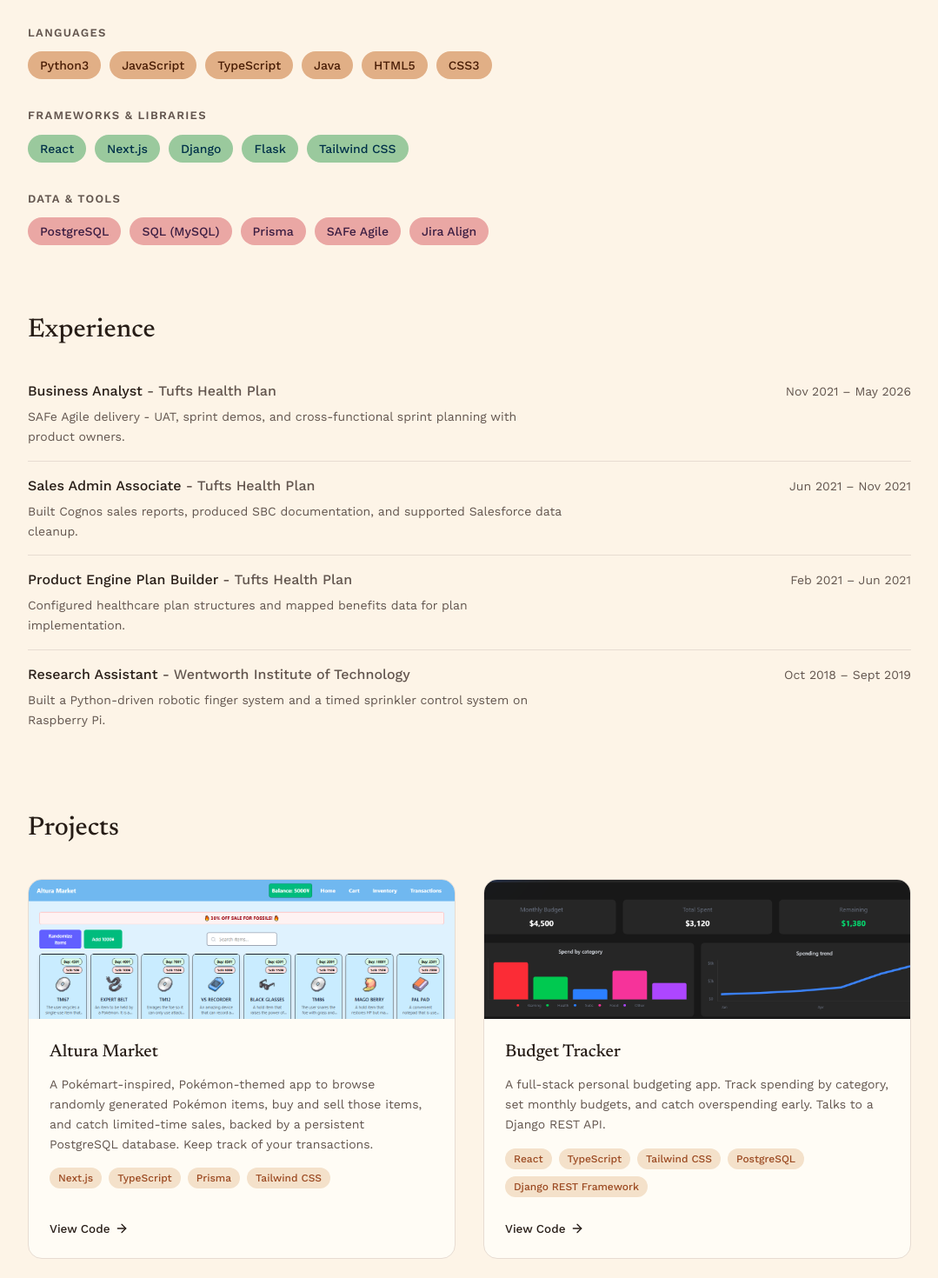
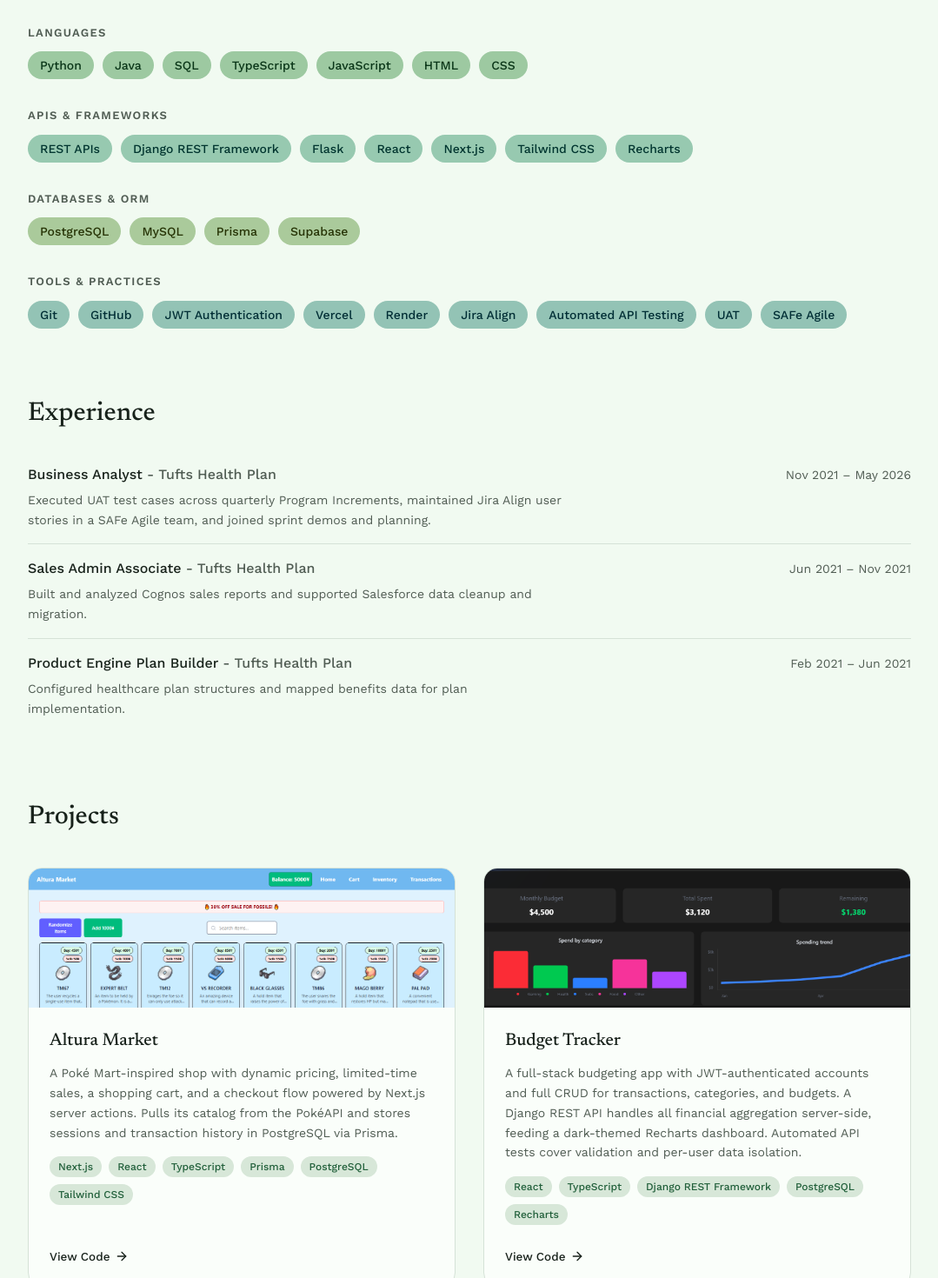
Before and after one commit to parekhr/portfolio, a React (Vite) app: page / in a window 1280 px wide. Shown: the part 580-2050 px from the top of the page at 87% size, without its empty margins (100-1179 px from the left). Built offline with nearby package versions, Linux system fonts and the light colour scheme.

Commit message:
Updated Projects, skills, and experience. Changed color theme to green

```diff
--- a/src/components/Footer.jsx
+++ b/src/components/Footer.jsx
@@ -10,7 +10,7 @@ function Footer() {
   return (
     <footer
       id="contact"
-      className="scroll-mt-8 border-t-[1.5px] border-border bg-[oklch(93%_0.022_75)]"
+      className="scroll-mt-8 border-t-[1.5px] border-border bg-[oklch(93.5%_0.022_145)]"
     >
       <div className="mx-auto max-w-[1080px] px-8 py-8 md:py-10">
         <div className="flex flex-col items-start justify-between gap-5 md:flex-row md:items-center">
--- a/src/components/Hero.jsx
+++ b/src/components/Hero.jsx
@@ -48,7 +48,7 @@ function Hero() {
                 'radial-gradient(circle at 32% 28%, color-mix(in oklch, var(--color-accent) 30%, transparent), transparent 70%)',
             }}
           />
-          <div className="relative h-[240px] w-[240px] overflow-hidden rounded-full border border-border shadow-[0_24px_48px_-24px_rgba(60,40,20,0.4)]">
+          <div className="relative h-[240px] w-[240px] overflow-hidden rounded-full border border-border shadow-[0_24px_48px_-24px_rgba(20,55,35,0.4)]">
             <img
               src={profilePhoto}
               alt="Ryan Parekh"
--- a/src/components/ProjectCard.jsx
+++ b/src/components/ProjectCard.jsx
@@ -4,7 +4,7 @@ function ProjectCard({ project, variant = 0 }) {
   const { name, description, tags, repoUrl, liveUrl, image } = project
 
   return (
-    <div className="group relative flex flex-col overflow-hidden rounded-2xl border-[1.5px] border-border bg-surface text-text transition-all duration-200 hover:-translate-y-1.5 hover:border-accent hover:shadow-[0_20px_40px_-20px_rgba(60,40,20,0.35)]">
+    <div className="group relative flex flex-col overflow-hidden rounded-2xl border-[1.5px] border-border bg-surface text-text transition-all duration-200 hover:-translate-y-1.5 hover:border-accent hover:shadow-[0_20px_40px_-20px_rgba(20,55,35,0.35)]">
       {(liveUrl || repoUrl) && (
         <a
           href={liveUrl || repoUrl}
@@ -98,6 +98,7 @@ function ProjectCard({ project, variant = 0 }) {
           ))}
         </div>
 
+        {repoUrl && (
           <div className="mt-auto flex items-center gap-5 pt-3.5 text-[13.5px] font-medium">
             <a
               href={repoUrl}
@@ -109,6 +110,7 @@ function ProjectCard({ project, variant = 0 }) {
               <ArrowRightIcon className="transition-transform duration-200 group-hover/link:translate-x-1" />
             </a>
           </div>
+        )}
       </div>
     </div>
   )
--- a/src/data/experience.js
+++ b/src/data/experience.js
@@ -4,14 +4,14 @@ const experience = [
     company: 'Tufts Health Plan',
     dates: 'Nov 2021 – May 2026',
     description:
-      'SAFe Agile delivery - UAT, sprint demos, and cross-functional sprint planning with product owners.',
+      'Executed UAT test cases across quarterly Program Increments, maintained Jira Align user stories in a SAFe Agile team, and joined sprint demos and planning.',
   },
   {
     title: 'Sales Admin Associate',
     company: 'Tufts Health Plan',
     dates: 'Jun 2021 – Nov 2021',
     description:
-      'Built Cognos sales reports, produced SBC documentation, and supported Salesforce data cleanup.',
+      'Built and analyzed Cognos sales reports and supported Salesforce data cleanup and migration.',
   },
   {
     title: 'Product Engine Plan Builder',
@@ -20,13 +20,6 @@ const experience = [
     description:
       'Configured healthcare plan structures and mapped benefits data for plan implementation.',
   },
-  {
-    title: 'Research Assistant',
-    company: 'Wentworth Institute of Technology',
-    dates: 'Oct 2018 – Sept 2019',
-    description:
-      'Built a Python-driven robotic finger system and a timed sprinkler control system on Raspberry Pi.',
-  },
 ]
 
 export default experience
--- a/src/data/projects.js
+++ b/src/data/projects.js
@@ -5,8 +5,8 @@ const projects = [
   {
     name: 'Altura Market',
     description:
-      'A Pokémart-inspired, Pokémon-themed app to browse randomly generated Pokémon items, buy and sell those items, and catch limited-time sales, backed by a persistent PostgreSQL database. Keep track of your transactions.',
-    tags: ['Next.js', 'TypeScript', 'Prisma', 'Tailwind CSS'],
+      'A Poké Mart-inspired shop with dynamic pricing, limited-time sales, a shopping cart, and a checkout flow powered by Next.js server actions. Pulls its catalog from the PokéAPI and stores sessions and transaction history in PostgreSQL via Prisma.',
+    tags: ['Next.js', 'React', 'TypeScript', 'Prisma', 'PostgreSQL', 'Tailwind CSS'],
     repoUrl: 'https://github.com/parekhr/altura-market',
     liveUrl: 'https://altura-market.vercel.app',
     image: alturaMarketShop,
@@ -14,12 +14,18 @@ const projects = [
   {
     name: 'Budget Tracker',
     description:
-      'A full-stack personal budgeting app. Track spending by category, set monthly budgets, and catch overspending early. Talks to a Django REST API.',
-    tags: ['React', 'TypeScript', 'Tailwind CSS', 'PostgreSQL', 'Django REST Framework'],
+      'A full-stack budgeting app with JWT-authenticated accounts and full CRUD for transactions, categories, and budgets. A Django REST API handles all financial aggregation server-side, feeding a dark-themed Recharts dashboard. Automated API tests cover validation and per-user data isolation.',
+    tags: ['React', 'TypeScript', 'Django REST Framework', 'PostgreSQL', 'Recharts'],
     repoUrl: 'https://github.com/parekhr/budget-tracker-frontend',
     liveUrl: 'https://budget-tracker-frontend-kohl.vercel.app',
     image: budgetTrackerDashboard,
   },
+  {
+    name: 'Family Dashboard',
+    description:
+      'A family dashboard tablet with a monthly calendar (event CRUD and holiday markers), a home-maintenance log, and a weather panel with National Weather Service forecasts and severe-weather alerts. Backed by Supabase PostgreSQL with sign-in and row-level security isolating each household’s data.',
+    tags: ['React', 'TypeScript', 'Supabase', 'Tailwind CSS'],
+  },
 ]
 
 export default projects
--- a/src/data/skills.js
+++ b/src/data/skills.js
@@ -1,18 +1,41 @@
 const skillGroups = [
   {
     category: 'Languages',
-    color: 'oklch(58% 0.15 45)',
-    items: ['Python3', 'JavaScript', 'TypeScript', 'Java', 'HTML5', 'CSS3'],
+    color: 'oklch(58% 0.14 150)',
+    items: ['Python', 'Java', 'SQL', 'TypeScript', 'JavaScript', 'HTML', 'CSS'],
   },
   {
-    category: 'Frameworks & Libraries',
-    color: 'oklch(58% 0.15 230)',
-    items: ['React', 'Next.js', 'Django', 'Flask', 'Tailwind CSS'],
+    category: 'APIs & Frameworks',
+    color: 'oklch(58% 0.12 185)',
+    items: [
+      'REST APIs',
+      'Django REST Framework',
+      'Flask',
+      'React',
+      'Next.js',
+      'Tailwind CSS',
+      'Recharts',
+    ],
   },
   {
-    category: 'Data & Tools',
-    color: 'oklch(58% 0.15 320)',
-    items: ['PostgreSQL', 'SQL (MySQL)', 'Prisma', 'SAFe Agile', 'Jira Align'],
+    category: 'Databases & ORM',
+    color: 'oklch(60% 0.14 125)',
+    items: ['PostgreSQL', 'MySQL', 'Prisma', 'Supabase'],
+  },
+  {
+    category: 'Tools & Practices',
+    color: 'oklch(55% 0.1 210)',
+    items: [
+      'Git',
+      'GitHub',
+      'JWT Authentication',
+      'Vercel',
+      'Render',
+      'Jira Align',
+      'Automated API Testing',
+      'UAT',
+      'SAFe Agile',
+    ],
   },
 ]
 
--- a/src/index.css
+++ b/src/index.css
@@ -4,13 +4,13 @@
   --font-serif: "Newsreader", Georgia, serif;
   --font-sans: "Work Sans", ui-sans-serif, system-ui, sans-serif;
 
-  --color-bg: oklch(97% 0.02 75);
-  --color-surface: oklch(99.2% 0.01 75);
-  --color-border: oklch(90% 0.018 65);
-  --color-text: oklch(24% 0.02 50);
-  --color-muted: oklch(46% 0.02 50);
-  --color-accent: #c1622d;
-  --color-accent-dark: #9c4b23;
+  --color-bg: oklch(97.5% 0.015 145);
+  --color-surface: oklch(99.3% 0.007 145);
+  --color-border: oklch(90% 0.02 150);
+  --color-text: oklch(24% 0.02 155);
+  --color-muted: oklch(46% 0.02 155);
+  --color-accent: #2f7d4f;
+  --color-accent-dark: #22603b;
 }
 
 body {
```
Also changed, not shown: public/favicon.svg, 1 other file (tests, documents, lock files or other folders). Lines whose indentation alone changed are shown as unchanged.
